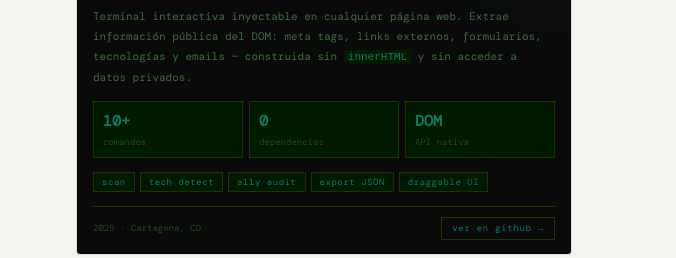
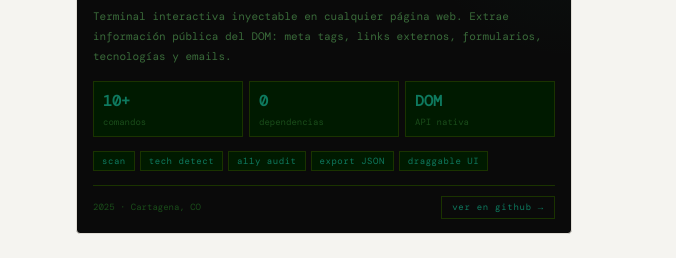
Before and after one commit to yared17/Responsive-PortfolioYHB, a plain HTML site: page index.html in a window 1280 px wide. Shown: the part 6742-7000 px from the top of the page, 604-1280 px from the left. Drawn offline with nearby package versions, Linux system fonts and the light colour scheme; no server answers; a web font is replaced by a local one.

Commit message:
Update OSINT Terminal description in index.html
Removed mention of 'innerHTML' from the description for clarity.

```diff
--- a/index.html
+++ b/index.html
@@ -494,14 +494,14 @@ footer{border-top:1px solid var(--line);padding:2rem 5vw;display:flex;justify-co
             <div class="osint-icon"><svg width="20" height="20" viewBox="0 0 22 22" fill="none"><rect x="1" y="1" width="20" height="20" rx="2" stroke="#0e7a5f" stroke-width="1"/><line x1="4" y1="6" x2="10" y2="6" stroke="#0e7a5f" stroke-width="1.2"/><line x1="4" y1="9" x2="14" y2="9" stroke="#1a4d1a" stroke-width="1.2"/><line x1="4" y1="12" x2="12" y2="12" stroke="#1a4d1a" stroke-width="1.2"/><polyline points="4,16 7,13 10,15 14,11" stroke="#0e7a5f" stroke-width="1.2" fill="none"/></svg></div>
             <div><div class="osint-title">OSINT Terminal</div><div class="osint-sub">Análisis web · Browser · Vanilla JS</div></div>
           </div>
-          <p class="osint-desc">Terminal interactiva inyectable en cualquier página web. Extrae información pública del DOM: meta tags, links externos, formularios, tecnologías y emails — construida sin <code style="color:#0e7a5f;background:#001a00;padding:1px 4px;">innerHTML</code> y sin acceder a datos privados.</p>
+          <p class="osint-desc">Terminal interactiva inyectable en cualquier página web. Extrae información pública del DOM: meta tags, links externos, formularios, tecnologías y emails.</p>
           <div class="osint-stats">
             <div class="osint-stat"><div class="osint-stat-n">10+</div><div class="osint-stat-l">comandos</div></div>
             <div class="osint-stat"><div class="osint-stat-n">0</div><div class="osint-stat-l">dependencias</div></div>
             <div class="osint-stat"><div class="osint-stat-n">DOM</div><div class="osint-stat-l">API nativa</div></div>
           </div>
           <div class="osint-tags"><span class="osint-tag">scan</span><span class="osint-tag">tech detect</span><span class="osint-tag">a11y audit</span><span class="osint-tag">export JSON</span><span class="osint-tag">draggable UI</span></div>
-          <div class="osint-footer"><span class="osint-date">2025 · Cartagena, CO</span><a href="https://gist.github.com/DevCop95/2ba71ac75edbd5481ee44b46eafa3c7a" target="_blank" rel="noopener" class="osint-link">ver en github →</a></div>
+          <div class="osint-footer"><span class="osint-date">2025 · Cartagena, CO</span><a href="https://github.com/DevCop95/Osint_basic.git" target="_blank" rel="noopener" class="osint-link">ver en github →</a></div>
         </div>
       </div>
       <div class="trailhead-wrap" style="margin-top:1.5rem;">
```
